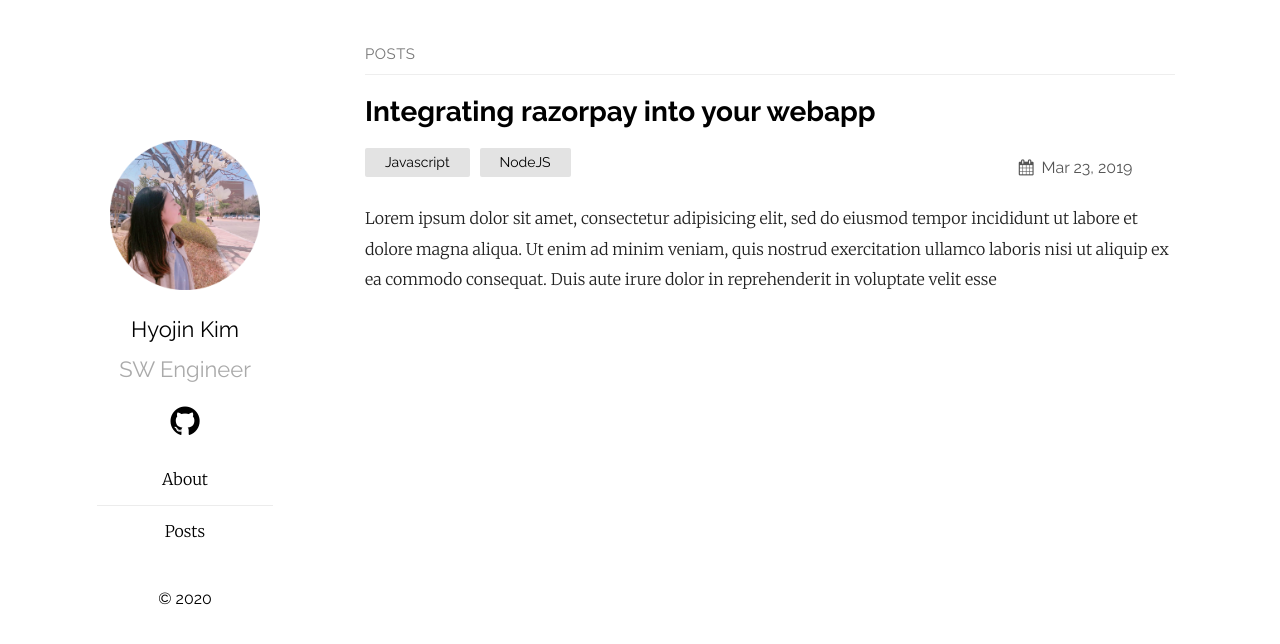
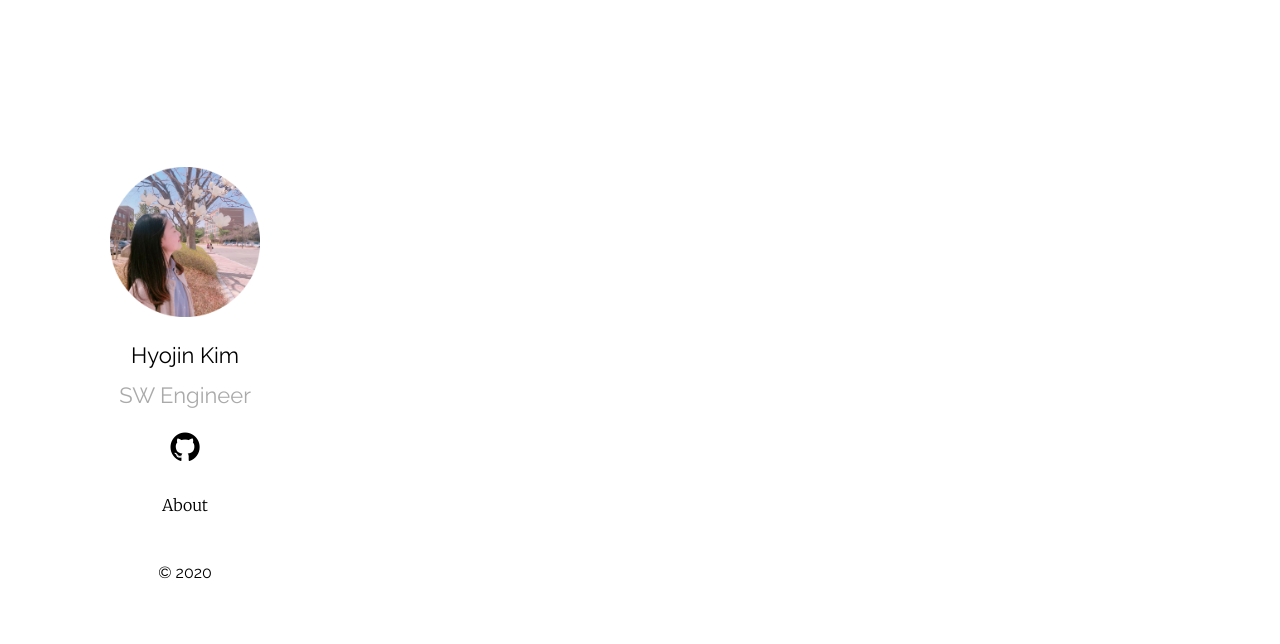
Before and after one commit to hyojin52/hyojin52.github.io, a Jekyll site: the page built from index.md, in a window 1280 px wide. Shown: the top 644 px of the page. Built offline with Jekyll 4.4.1, drawn with Linux system fonts in a browser that asks for light colours.

Commit message:
writing posting lv01_01

````diff
--- a/_config.yml
+++ b/_config.yml
@@ -52,8 +52,8 @@
   navigation:
     - title: About
       url: /about/
-    - title: Posts
-      url: /year-archive/
+  #  - title: Posts
+  #    url: /post/
   #  - title: Categories
   #    url: /hello/
 
--- a/_posts/2019-03-23-welcome-to-jekyll.markdown
+++ /dev/null
@@ -1,28 +0,0 @@
----
-layout: post
-title:  "Integrating razorpay into your webapp"
-date:   2019-03-23 21:03:36 +0530
-categories: Javascript NodeJS
----
-Lorem ipsum dolor sit amet, consectetur adipisicing elit, sed do eiusmod tempor incididunt ut labore et dolore magna aliqua. Ut enim ad minim veniam, quis nostrud exercitation ullamco laboris nisi ut aliquip ex ea commodo consequat. Duis aute irure dolor in reprehenderit in voluptate velit esse
-
-```javascript
-const Razorpay = require('razorpay');
-
-let rzp = Razorpay({
-	key_id: 'KEY_ID',
-	secret: 'name'
-});
-
-// capture request
-rzp.capture(payment_id, cost)
-	.then(function (data) {
-		return 2;
-	})
-```
-
-Check out the [Jekyll docs][jekyll-docs] for more info on how to get the most out of Jekyll. File all bugs/feature requests at [Jekyll’s GitHub repo][jekyll-gh]. If you have questions, you can ask them on [Jekyll Talk][jekyll-talk].
-
-[jekyll-docs]: https://jekyllrb.com/docs/home
-[jekyll-gh]:   https://github.com/jekyll/jekyll
-[jekyll-talk]: https://talk.jekyllrb.com/
````
